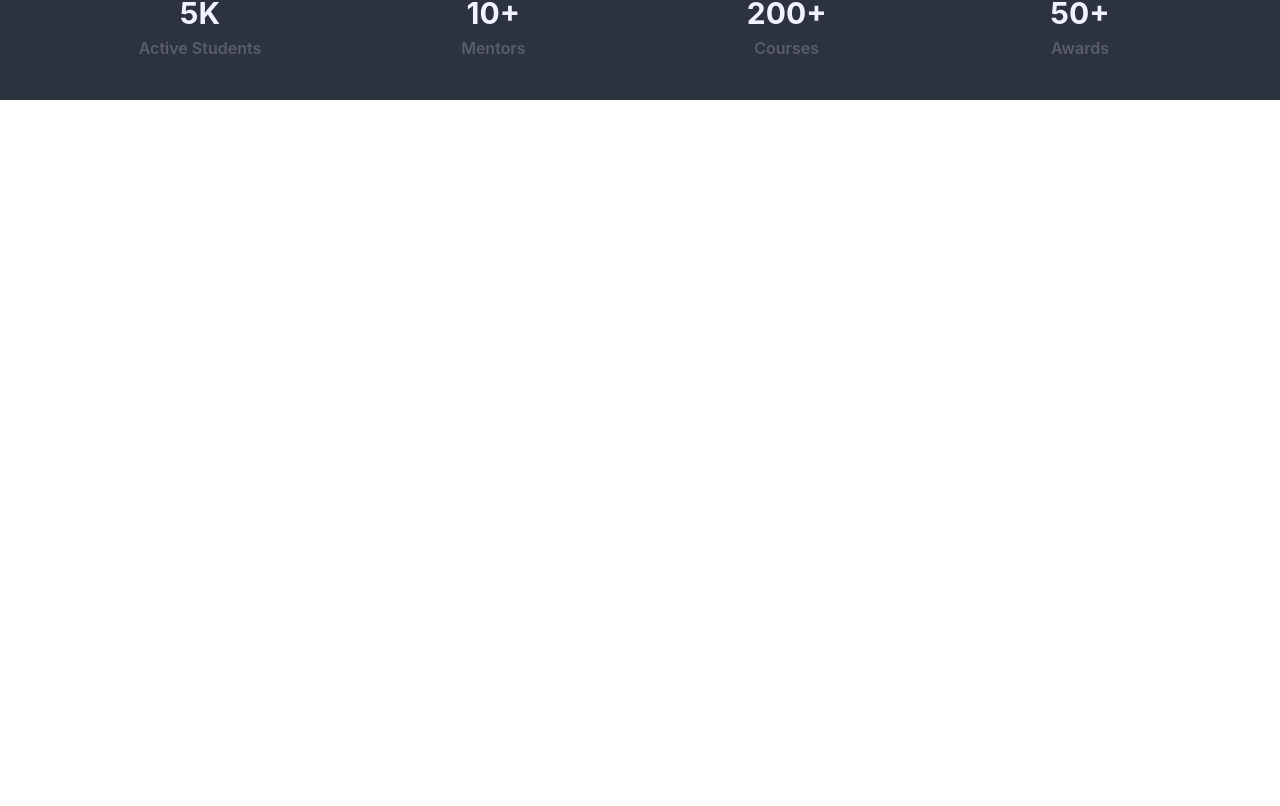
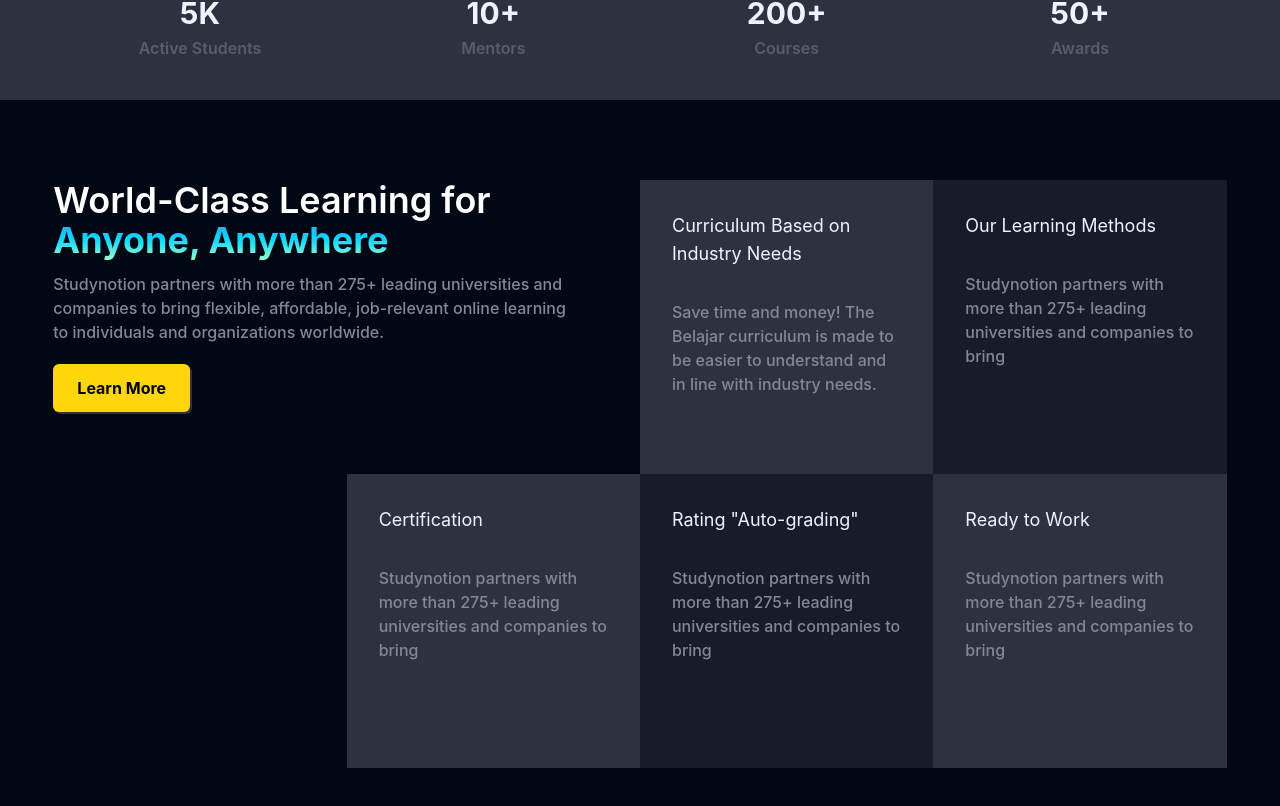
Before and after one commit to SiddharthGaraiya/StudyNotion, a React (Create React App) app in the folder frontend/: page /about in a window 1280 px wide. Shown: the part 1980-2786 px from the top of the page. Before the commit the page ends 2080 px from the top, so only its background shows below. Built offline with nearby package versions, Linux system fonts and the light colour scheme.

Commit message:
Update About.jsx | added Components LearningGrid and ContactFormSectionand

```diff
--- a/frontend/src/pages/About.jsx
+++ b/frontend/src/pages/About.jsx
@@ -104,6 +104,12 @@
       </section>
 
       <StatsComponenet />
+      <section className="mx-auto mt-20 flex w-11/12 max-w-maxContent flex-col justify-between gap-10 text-white">
+        <LearningGrid />
+        <ContactFormSection />
+      </section>
+
+
 
     </div>
   )
```
